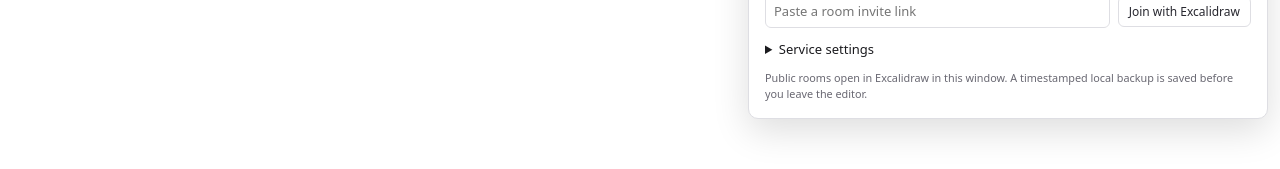
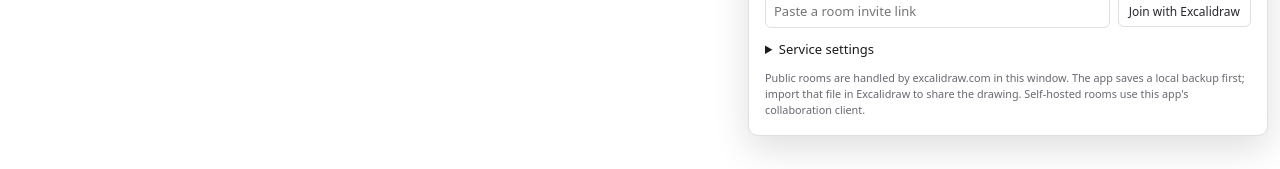
Before and after one commit to Sreehari425/excali-desktop, a React (Vite) app: page / in a window 1280 px wide. Both pictures are taken after a click on the button "Collaborate". Shown: the part 195-364 px from the top of the page. Built offline with nearby package versions, Linux system fonts and the light colour scheme.

Commit message:
dev(collebration): redirect to excali for collebration and depricate custom collebration(it never worked)

```diff
--- a/src/ui/App.tsx
+++ b/src/ui/App.tsx
@@ -30,7 +30,6 @@
   parseRoomLink,
   publicCollaborationSettings,
   saveRoomScene,
-  saveRoomSnapshot,
   type CollaborationSettings,
 } from "./collaboration";
 
@@ -385,11 +384,10 @@
       if (!api) throw new Error("Editor is not ready");
       if (collabSettings.service === "public") {
         await backupCurrentDrawing();
-        await saveRoomSnapshot(collabSettings, credentials.roomId, credentials.roomKey, api);
-        const invite = makeRoomLink(collabSettings, credentials.roomId, credentials.roomKey);
+        const invite = makeRoomLink(publicCollaborationSettings, credentials.roomId, credentials.roomKey);
         await openPublicRoom(invite);
         setRoomLink(invite);
-        setCollabStatus("Open in Excalidraw · room sync runs there");
+        setCollabStatus("Room opened in Excalidraw. Import the timestamped local backup there to share this drawing.");
       } else {
         await saveRoomScene(collabSettings, credentials.roomId, credentials.roomKey, api.getSceneElementsIncludingDeleted());
         await startRoom(credentials, false);
@@ -403,10 +401,10 @@
       const credentials = parseRoomLink(roomLinkInput);
       if (collabSettings.service === "public") {
         await backupCurrentDrawing();
-        const invite = makeRoomLink(collabSettings, credentials.roomId, credentials.roomKey);
+        const invite = makeRoomLink(publicCollaborationSettings, credentials.roomId, credentials.roomKey);
         await openPublicRoom(invite);
         setRoomLink(invite);
-        setCollabStatus("Open in Excalidraw · room sync runs there");
+        setCollabStatus("Room opened in Excalidraw");
         setMessage("Joining collaboration room in Excalidraw…");
       } else {
         await startRoom(credentials, true);
@@ -463,7 +461,7 @@
           </>}
           <button onClick={() => void persistCollabSettings(collabDraft).then(() => setCollabStatus("Collaboration settings saved")).catch((error) => setCollabStatus(`Could not save settings: ${String(error)}`))}>Save service settings</button>
         </details>
-        <small>{collabSettings.service === "public" ? "Public rooms open in Excalidraw in this window. A timestamped local backup is saved before you leave the editor." : "Collaboration sends encrypted room data and image contents to the selected service. Local editing and autosave continue when disconnected."}</small>
+        <small>{collabSettings.service === "public" ? "Public rooms are handled by excalidraw.com in this window. The app saves a local backup first; import that file in Excalidraw to share the drawing. Self-hosted rooms use this app's collaboration client." : "Collaboration sends encrypted room data and image contents to your configured self-hosted service. Local editing and autosave continue when disconnected."}</small>
       </section>}
       <section className="canvas" aria-label="Excalidraw canvas" ref={canvasRef}>
         <Excalidraw
--- a/src/ui/collaboration.ts
+++ b/src/ui/collaboration.ts
@@ -19,16 +19,8 @@
 export const publicCollaborationSettings: CollaborationSettings = {
   version: 1,
   service: "public",
-  socketUrl: "https://oss-collab.excalidraw.com",
-  firebaseConfig: {
-    apiKey: "AIzaSyAd15pYlMci_xIp9ko6wkEsDzAAA0Dn0RU",
-    authDomain: "excalidraw-room-persistence.firebaseapp.com",
-    databaseURL: "https://excalidraw-room-persistence.firebaseio.com",
-    projectId: "excalidraw-room-persistence",
-    storageBucket: "excalidraw-room-persistence.appspot.com",
-    messagingSenderId: "654800341332",
-    appId: "1:654800341332:web:4a692de832b55bd57ce0c1",
-  },
+  socketUrl: "",
+  firebaseConfig: {},
   websiteUrl: "https://excalidraw.com/",
 };
 
@@ -49,7 +41,12 @@
       !item.firebaseConfig || typeof item.firebaseConfig !== "object") {
     throw new Error("Unsupported or malformed collaboration settings");
   }
-  return item as CollaborationSettings;
+  // Legacy public-service settings included Excalidraw's public Firebase
+  // config and room endpoint. Public rooms now run on excalidraw.com and
+  // don't need either value in this app.
+  return item.service === "public"
+    ? { ...item, socketUrl: "", firebaseConfig: {} } as CollaborationSettings
+    : item as CollaborationSettings;
 }
 
 export function parseRoomLink(raw: string): { roomId: string; roomKey: string } {
@@ -66,11 +63,13 @@
   return base.toString();
 }
 
-const defaultFirebaseConfig = publicCollaborationSettings.firebaseConfig;
 const uploadedRoomFiles = new Map<string, number>();
 let initializedFirebase: { fingerprint: string; app: ReturnType<typeof initializeApp> } | null = null;
 function firebaseAppFor(config: Record<string, string>) {
-  const effective = Object.keys(config).length ? config : defaultFirebaseConfig;
+  if (!Object.keys(config).length) {
+    throw new Error("Add Firebase-compatible persistence settings for the self-hosted service");
+  }
+  const effective = config;
   const fingerprint = JSON.stringify(effective);
   if (initializedFirebase?.fingerprint === fingerprint) return initializedFirebase.app;
   const app = getApps().find((candidate) => candidate.name === `collab-${btoa(fingerprint).slice(0, 20)}`) ??
@@ -134,14 +133,6 @@
   return savedIds;
 }
 
-export async function saveRoomSnapshot(settings: CollaborationSettings, roomId: string, roomKey: string, api: ExcalidrawImperativeAPI) {
-  const elements = api.getSceneElementsIncludingDeleted();
-  const savedIds = await saveRoomFiles(settings, roomId, roomKey, api, elements);
-  const shareableElements = elements.map((element) => element.type === "image" && element.fileId && savedIds.has(element.fileId)
-    ? { ...element, status: "saved" as const }
-    : element);
-  await saveRoomScene(settings, roomId, roomKey, shareableElements);
-}
 async function loadRoomFiles(settings: CollaborationSettings, roomId: string, roomKey: string, api: ExcalidrawImperativeAPI, elements: readonly any[]) {
   const storage = getStorage(firebaseAppFor(settings.firebaseConfig));
   const files = await Promise.all(elements.filter((element) => element.type === "image" && element.fileId && !element.isDeleted)
```
